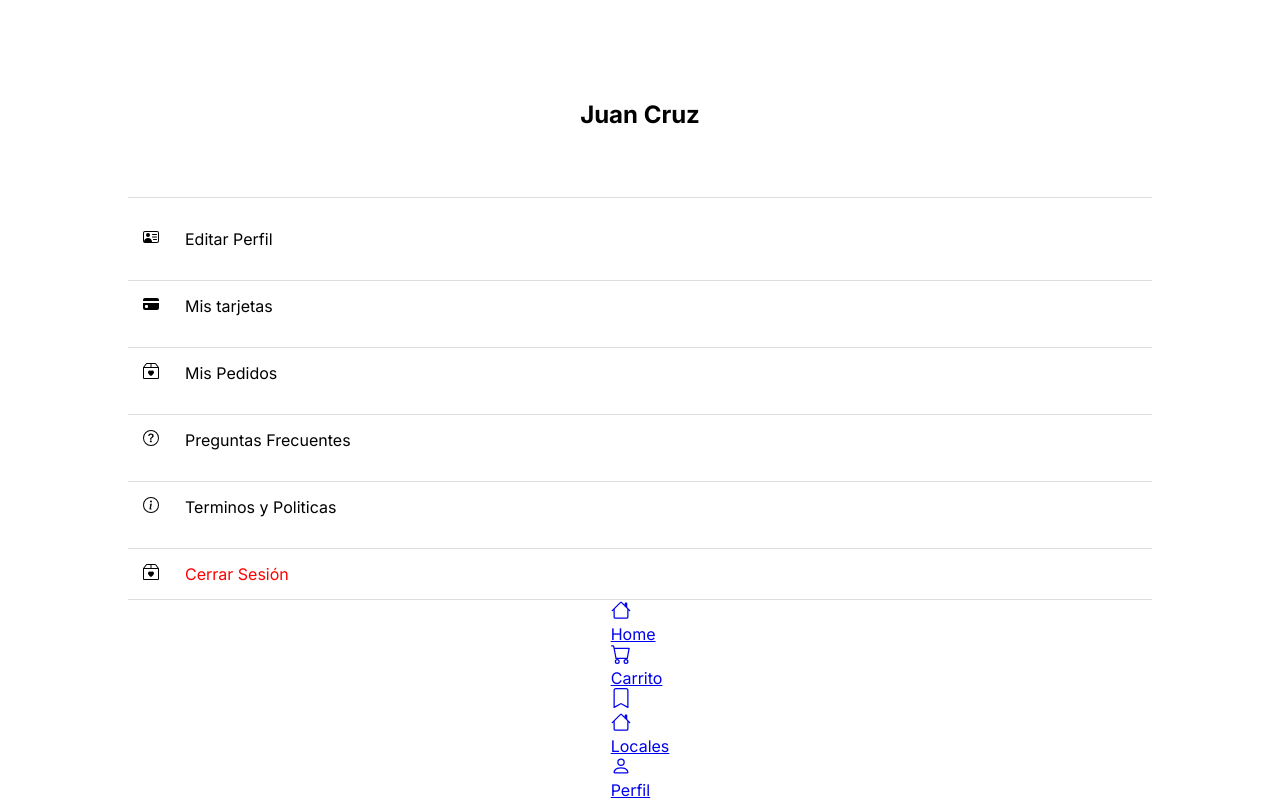
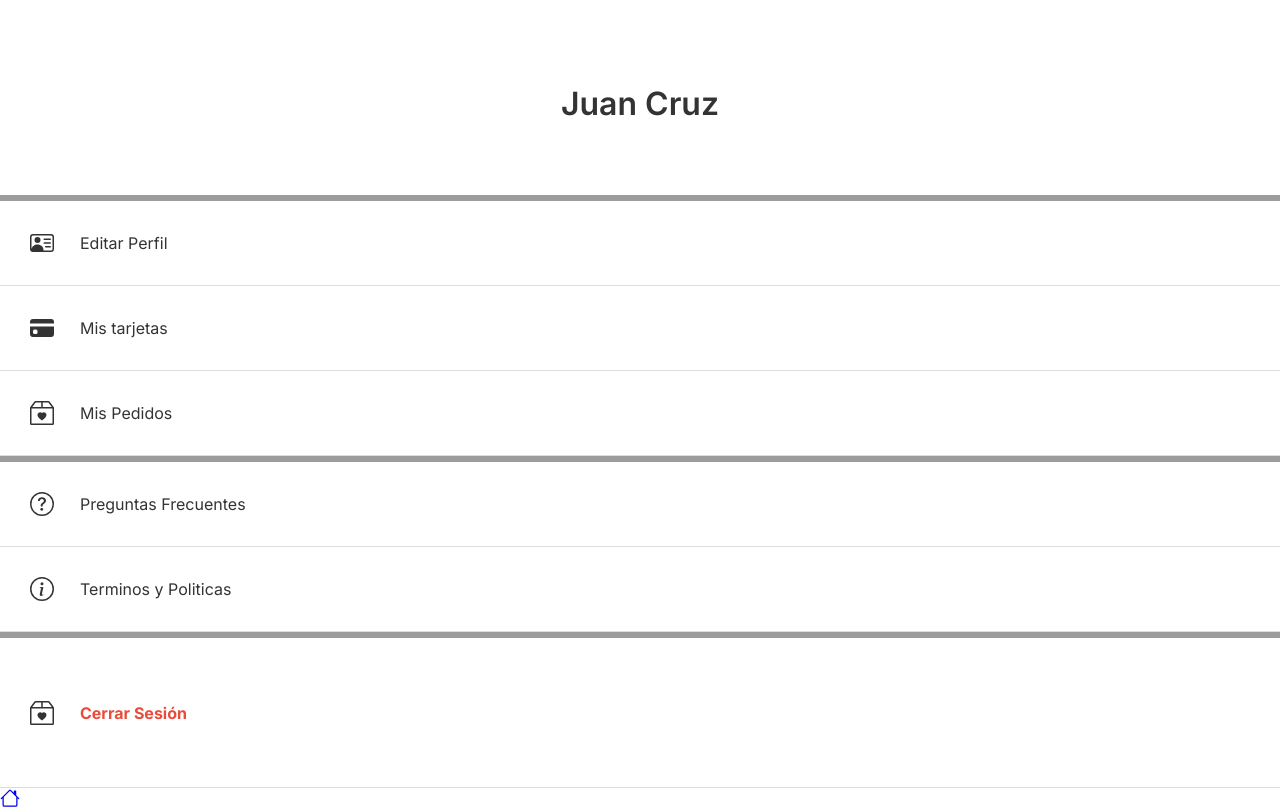
Before and after one commit to MarcosMellebovsky/Proyecto-StyleSphere, a Next.js app: page /views/perfil in a window 1280 px wide. Shown: the top 809 px of the page. Built offline with nearby package versions, Linux system fonts and the light colour scheme.

Commit message:
perfil terminado

```diff
--- a/app/views/perfil/page.js
+++ b/app/views/perfil/page.js
@@ -1,15 +1,26 @@
 import React from 'react';
 import styles from './perfil.module.css';
+import Image from "next/image";
 import Navegador from '@/app/components/navegador';
 
 const UserProfile = () => {
   return (
     <div className={styles.container}>
-      <h1 className={styles.username}>Juan Cruz</h1>
-      <div className={styles.menu}>
+
+     <div className={styles.headerRegistro}>
+               <h1 className={styles.username}>Juan Cruz</h1>
+
+
+     </div>
+     <div className={styles.separator}>
+          <hr className={styles.line} />
+          <span></span>
+          <hr className={styles.line} />
+        </div>
+      <div className={styles.menu2}>
         <div className={styles.menuItem}>
           <span className={styles.icon}>
-            <svg xmlns="http://www.w3.org/2000/svg" width="16" height="16" fill="currentColor" class="bi bi-person-vcard" viewBox="0 0 16 16">
+            <svg xmlns="http://www.w3.org/2000/svg" width="24" height="24" fill="currentColor" className="bi bi-person-vcard" viewBox="0 0 16 16">
               <path d="M5 8a2 2 0 1 0 0-4 2 2 0 0 0 0 4m4-2.5a.5.5 0 0 1 .5-.5h4a.5.5 0 0 1 0 1h-4a.5.5 0 0 1-.5-.5M9 8a.5.5 0 0 1 .5-.5h4a.5.5 0 0 1 0 1h-4A.5.5 0 0 1 9 8m1 2.5a.5.5 0 0 1 .5-.5h3a.5.5 0 0 1 0 1h-3a.5.5 0 0 1-.5-.5"/>
               <path d="M2 2a2 2 0 0 0-2 2v8a2 2 0 0 0 2 2h12a2 2 0 0 0 2-2V4a2 2 0 0 0-2-2zM1 4a1 1 0 0 1 1-1h12a1 1 0 0 1 1 1v8a1 1 0 0 1-1 1H8.96q.04-.245.04-.5C9 10.567 7.21 9 5 9c-2.086 0-3.8 1.398-3.984 3.181A1 1 0 0 1 1 12z"/>
             </svg>
@@ -18,7 +29,7 @@ const UserProfile = () => {
         </div>
         <div className={styles.menuItem}>
           <span className={styles.icon}>
-            <svg xmlns="http://www.w3.org/2000/svg" width="16" height="16" fill="currentColor" class="bi bi-credit-card-fill" viewBox="0 0 16 16">
+            <svg xmlns="http://www.w3.org/2000/svg" width="24" height="24" fill="currentColor" className="bi bi-credit-card-fill" viewBox="0 0 16 16">
               <path d="M0 4a2 2 0 0 1 2-2h12a2 2 0 0 1 2 2v1H0zm0 3v5a2 2 0 0 0 2 2h12a2 2 0 0 0 2-2V7zm3 2h1a1 1 0 0 1 1 1v1a1 1 0 0 1-1 1H3a1 1 0 0 1-1-1v-1a1 1 0 0 1 1-1"/>
             </svg>
           </span>
@@ -26,45 +37,54 @@ const UserProfile = () => {
         </div>
         <div className={styles.menuItem}>
           <span className={styles.icon}>
-            <svg xmlns="http://www.w3.org/2000/svg" width="16" height="16" fill="currentColor" class="bi bi-box2-heart" viewBox="0 0 16 16">
+            <svg xmlns="http://www.w3.org/2000/svg" width="24" height="24" fill="currentColor" className="bi bi-box2-heart" viewBox="0 0 16 16">
               <path d="M8 7.982C9.664 6.309 13.825 9.236 8 13 2.175 9.236 6.336 6.31 8 7.982"/>
               <path d="M3.75 0a1 1 0 0 0-.8.4L.1 4.2a.5.5 0 0 0-.1.3V15a1 1 0 0 0 1 1h14a1 1 0 0 0 1-1V4.5a.5.5 0 0 0-.1-.3L13.05.4a1 1 0 0 0-.8-.4zm0 1H7.5v3h-6zM8.5 4V1h3.75l2.25 3zM15 5v10H1V5z"/>
             </svg>
           </span>
           <span>Mis Pedidos</span>
         </div>
+        <div className={styles.separator}>
+          <hr className={styles.line} />
+          <span></span>
+          <hr className={styles.line} />
+        </div>
         <div className={styles.menuItem}>
           <span className={styles.icon}>
-            <svg xmlns="http://www.w3.org/2000/svg" width="16" height="16" fill="currentColor" class="bi bi-question-circle" viewBox="0 0 16 16">
+            <svg xmlns="http://www.w3.org/2000/svg" width="24" height="24" fill="currentColor" className="bi bi-question-circle" viewBox="0 0 16 16">
               <path d="M8 15A7 7 0 1 1 8 1a7 7 0 0 1 0 14m0 1A8 8 0 1 0 8 0a8 8 0 0 0 0 16"/>
               <path d="M5.255 5.786a.237.237 0 0 0 .241.247h.825c.138 0 .248-.113.266-.25.09-.656.54-1.134 1.342-1.134.686 0 1.314.343 1.314 1.168 0 .635-.374.927-.965 1.371-.673.489-1.206 1.06-1.168 1.987l.003.217a.25.25 0 0 0 .25.246h.811a.25.25 0 0 0 .25-.25v-.105c0-.718.273-.927 1.01-1.486.609-.463 1.244-.977 1.244-2.056 0-1.511-1.276-2.241-2.673-2.241-1.267 0-2.655.59-2.75 2.286m1.557 5.763c0 .533.425.927 1.01.927.609 0 1.028-.394 1.028-.927 0-.552-.42-.94-1.029-.94-.584 0-1.009.388-1.009.94"/>
             </svg>
           </span>
           <span>Preguntas Frecuentes</span>
         </div>
+
         <div className={styles.menuItem}>
           <span className={styles.icon}>
-            <svg xmlns="http://www.w3.org/2000/svg" width="16" height="16" fill="currentColor" class="bi bi-info-circle" viewBox="0 0 16 16">
+            <svg xmlns="http://www.w3.org/2000/svg" width="24" height="24" fill="currentColor" className="bi bi-info-circle" viewBox="0 0 16 16">
               <path d="M8 15A7 7 0 1 1 8 1a7 7 0 0 1 0 14m0 1A8 8 0 1 0 8 0a8 8 0 0 0 0 16"/>
               <path d="m8.93 6.588-2.29.287-.082.38.45.083c.294.07.352.176.288.469l-.738 3.468c-.194.897.105 1.319.808 1.319.545 0 1.178-.252 1.465-.598l.088-.416c-.2.176-.492.246-.686.246-.275 0-.375-.193-.304-.533zM9 4.5a1 1 0 1 1-2 0 1 1 0 0 1 2 0"/>
             </svg>
           </span>
           <span>Terminos y Politicas</span>
         </div>
-        <div className={styles.menuItem}>
+        <div className={styles.separator}>
+          <hr className={styles.line} />
+          <span></span>
+          <hr className={styles.line} />
+        </div>
+        <div className={styles.menuItemLog}>
           <span className={styles.icon}>
-            <svg xmlns="http://www.w3.org/2000/svg" width="16" height="16" fill="currentColor" class="bi bi-box2-heart" viewBox="0 0 16 16">
-              <path d="M8 7.982C9.664 6.309 13.825 9.236 8 13 2.175 9.236 6.336 6.31 8 7.982"/>
+            <svg xmlns="http://www.w3.org/2000/svg" width="24" height="24" fill="currentColor" className="bi bi-box2-heart" viewBox="0 0 16 16">
+            <path d="M8 7.982C9.664 6.309 13.825 9.236 8 13 2.175 9.236 6.336 6.31 8 7.982"/>
               <path d="M3.75 0a1 1 0 0 0-.8.4L.1 4.2a.5.5 0 0 0-.1.3V15a1 1 0 0 0 1 1h14a1 1 0 0 0 1-1V4.5a.5.5 0 0 0-.1-.3L13.05.4a1 1 0 0 0-.8-.4zm0 1H7.5v3h-6zM8.5 4V1h3.75l2.25 3zM15 5v10H1V5z"/>
             </svg>
           </span>
           <span className={styles.logout}>Cerrar Sesión</span>
         </div>
-
       </div>
-      <Navegador/>
+      <Navegador />
     </div>
-
   );
 };
 
--- a/app/views/perfil/perfil.module.css
+++ b/app/views/perfil/perfil.module.css
@@ -1,46 +1,82 @@
-.container {
+
+
+.username {
+  font-size: 2rem; /* Tamaño de fuente mayor para destacar el nombre */
+  font-weight: 600; /* Negrita para el nombre */
+  color: #333; /* Color de texto oscuro para mejor legibilidad */
+  margin-top: 4rem; /* Mayor margen superior para separación del borde superior */
+  margin-bottom: 2rem; /* Margen inferior para separación de los elementos del menú */
+}
+.headerRegistro {
+
   padding: 20px;
-    background-color: #fff;
-    display: flex;
-    flex-direction: column;
-    align-items: center;
-
+  text-align: center;
+  margin-bottom: 20px;
+  width: 100%;
+}
+.line {
+  display: block;
+  width: 100%;
+  height: 3px;
+  border: 0;
+  color: #9e9b9b;
+  background-color: #9e9b9b;
+}
+.menu {
+  width: 100%;
+  max-width: 600px; /* Ancho máximo para el menú */
+  margin-top: 2rem; /* Menor margen superior */
+  border-top: 1px solid #ddd;
+  border-bottom: 1px solid #ddd;
+  background-color: #fff; /* Fondo blanco para el menú */
+  border-radius: 8px; /* Bordes redondeados para el menú */
+  box-shadow: 0 2px 4px rgba(0, 0, 0, 0.1); /* Sombra ligera para el menú */
 }
 
-  .username {
-    text-align: center;
-    font-size: 24px;
-    margin-top: 5rem;
-    margin-bottom: 20px;
-  }
-
-  .menu {
-    width: 80vw;
-    margin-top: 3rem;
-    border-top: 1px solid #ddd;
-    border-bottom: 1px solid #ddd;
-
-  }
 
 .menuItem {
   display: flex;
   align-items: center;
   padding: 15px;
-    border-top: 1px solid #ddd;
+  border-bottom: 1px solid #ddd; /* Borde inferior en lugar de borde superior para separar elementos */
   gap: 1rem;
-    margin-top: 1rem;
+  padding: 30px;
+  color: #333; /* Color de texto oscuro para legibilidad */
+  transition: background-color 0.3s, color 0.3s; /* Transiciones suaves para los efectos hover */
 }
 
-  .menuItem:first-child {
-    border-top: none;
-    margin-top: 1rem;
+
+.menuItem:hover {
+  background-color: #f0f0f0; /* Fondo ligeramente gris en hover para destacar el ítem */
+  color: #007bff; /* Color de texto en hover para destacar el ítem */
 }
 
 .icon {
   margin-right: 10px;
-    gap: 1rem;
+  display: flex;
+  align-items: center;
+}
+
+.icon svg {
+  width: 24px; /* Tamaño más grande para los íconos */
+  height: 24px; /* Tamaño más grande para los íconos */
+  fill: #333; /* Color de los íconos oscuro */
 }
 
 .logout {
-    color: red;
+  color: #e74c3c;
+   /* Color rojo para el texto de cerrar sesión */
+  font-weight: bold; /* Negrita para el texto de cerrar sesión */
 }
+
+.menuItemLog {
+  display: flex;
+  align-items:  center;
+  height: 150px;
+  padding: 15px;
+  border-bottom: 1px solid #ddd; /* Borde inferior en lugar de borde superior para separar elementos */
+  gap: 1rem;
+  padding: 30px;
+  color: #333; /* Color de texto oscuro para legibilidad */
+  transition: background-color 0.3s, color 0.3s; /* Transiciones suaves para los efectos hover */
+}
--- a/package.json
+++ b/package.json
@@ -11,6 +11,7 @@
   "dependencies": {
     "bootstrap": "^5.3.3",
     "next": "14.2.3",
+    "node": "^20.16.0",
     "react": "^18",
     "react-dom": "^18",
     "sweetalert2": "^11.12.1"
```
Also changed, not shown: app/views/registro/registro.module.css (+6 -4 lines), 1 other file (tests, documents, lock files or other folders). Lines whose indentation alone changed are shown as unchanged.
